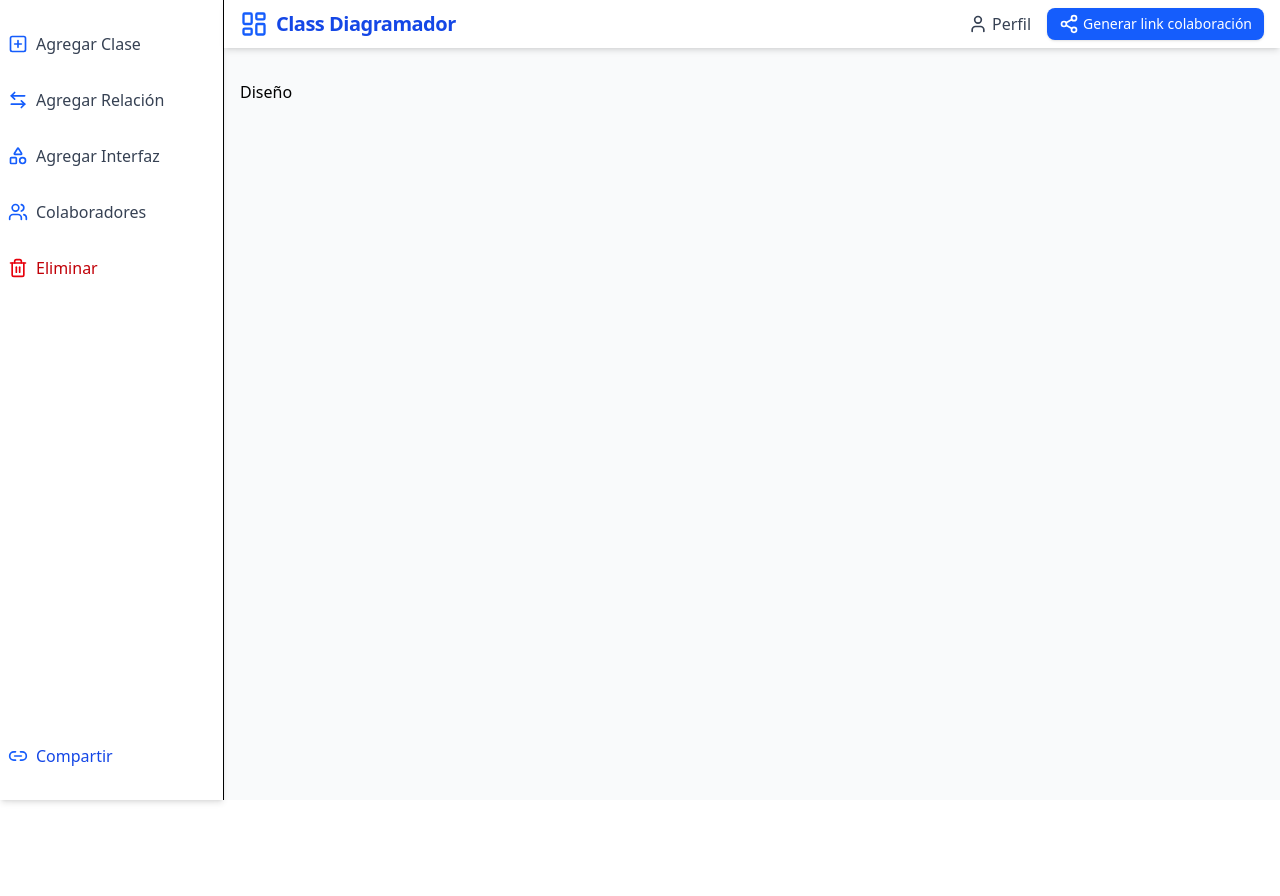
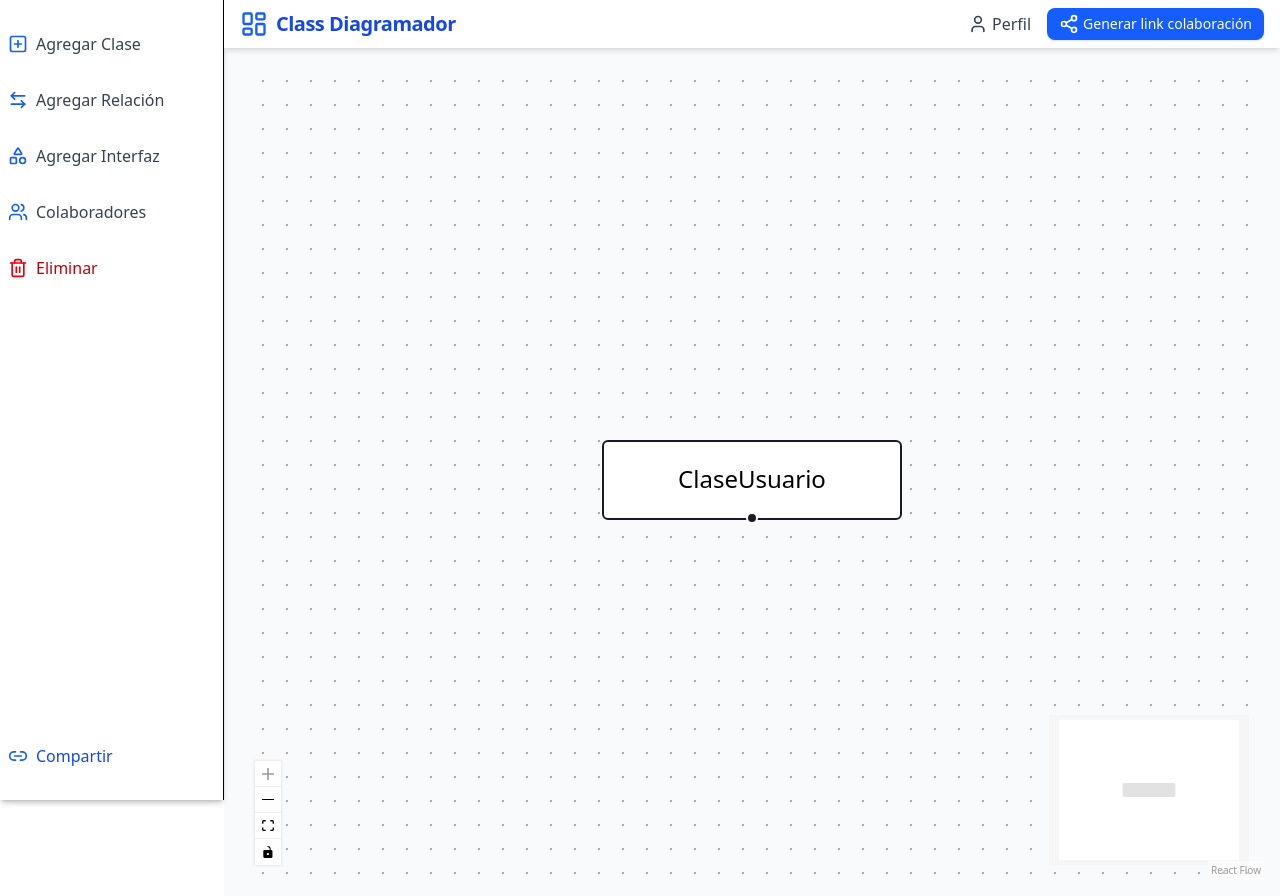
Before and after one commit to WildeRojas/BackGenAI_Frontend, a React (Vite) app: page / in a window 1280 px wide. Before the commit the page ends 800 px from the top, so only its background shows below. Built offline with nearby package versions, Linux system fonts and the light colour scheme.

Commit message:
Add: interfaz para los diagramas y funcionalidades

```diff
--- a/package.json
+++ b/package.json
@@ -11,6 +11,7 @@
   },
   "dependencies": {
     "@tailwindcss/vite": "^4.1.13",
+    "@xyflow/react": "^12.8.4",
     "lucide-react": "^0.544.0",
     "react": "^19.1.1",
     "react-dom": "^19.1.1",
--- a/src/App.tsx
+++ b/src/App.tsx
@@ -3,7 +3,7 @@ import { BrowserRouter, Routes, Route, Navigate } from 'react-router-dom';
 import { Navbar } from './Components/Navbar';
 import { Sidebar } from './Components/Sidebar';
 import { Perfil } from './Pages/Perfil';
-import { Diseño } from './Pages/Diseño';
+import { Diagrama } from './Pages/Diagrama';
 
 function App() {
   return (
@@ -14,7 +14,7 @@ function App() {
           <Navbar />
           <main className="p-4 pt-8">
             <Routes>
-              <Route path="/" element={<Diseño />} />
+              <Route path="/" element={<Diagrama />} />
               <Route path="/perfil" element={<Perfil />} />
               <Route path="*" element={<Navigate to="/" replace />} />
             </Routes>
--- a/src/Components/Sidebar.tsx
+++ b/src/Components/Sidebar.tsx
@@ -1,11 +1,18 @@
 
 import { PlusSquare, Link2, Users, Shapes, ArrowLeftRight, Trash2 } from "lucide-react";
+import type React from "react";
 
-export const Sidebar = () => {
+interface SidebarProps {
+	onAddNode?: () => void;
+}
+
+export const Sidebar: React.FC<SidebarProps> = ({ onAddNode }) => {
 	return (
 		<aside className="h-full min-h-screen w-16 sm:w-56 bg-white border-r shadow-md flex flex-col items-center py-6 gap-6 fixed top-0 left-0 z-40 transition-all">
 			<div className="flex flex-col items-center gap-4 w-full">
-				<button className="flex items-center gap-2 w-full px-2 py-2 rounded-lg hover:bg-blue-50 transition-colors group">
+				<button
+					onClick={onAddNode}
+					className="flex items-center gap-2 w-full px-2 py-2 rounded-lg hover:bg-blue-50 transition-colors group">
 					<PlusSquare className="w-5 h-5 text-blue-600" />
 					<span className="hidden sm:inline text-gray-700 group-hover:text-blue-700 font-medium">Agregar Clase</span>
 				</button>
--- /dev/null
+++ b/src/Pages/Diagrama.tsx
@@ -0,0 +1,64 @@
+import React, { useCallback } from "react"
+import {
+    ReactFlow,
+    Background,
+    BackgroundVariant,
+    Controls,
+    MiniMap,
+    addEdge,
+    useNodesState,
+    useEdgesState,
+} from "@xyflow/react"
+
+import type { Connection, Edge, Node } from "@xyflow/react";
+import "@xyflow/react/dist/style.css"
+
+const initialNodes: Node[] = [{
+    id: '1',
+    type: 'input',
+    position: { x: 200, y: 150 },
+    data: { label: 'ClaseUsuario' },
+},];
+import { Sidebar } from "../Components/Sidebar";
+
+const initialEdges: Edge[] = [];
+
+export const Diagrama: React.FC = () => {
+    const [nodes, SetNodes, onNodesChange] = useNodesState(initialNodes);
+    const [edges, SetEdges, onEdgesChange] = useEdgesState(initialEdges);
+
+    const addNode = () => {
+        const newNode: Node = {
+            id: (nodes.length + 1).toString(),
+            type: 'default',
+            position: { x: Math.random() * 400, y: Math.random() * 400 },
+            data: { label: `Clase${nodes.length + 1}` },
+        };
+        SetNodes((nds) => nds.concat(newNode));
+    }
+
+    const onConnect = useCallback(
+        (params: Edge | Connection) => SetEdges((eds) => addEdge(params, eds)),
+        [SetEdges]
+    );
+
+
+    return (
+        <div style={{ width: "100%", height: "100vh" }}>
+            <Sidebar onAddNode={addNode} />
+            <ReactFlow
+                nodes={nodes}
+                edges={edges}
+                onNodesChange={onNodesChange}
+                onEdgesChange={onEdgesChange}
+                onConnect={onConnect}
+                fitView
+            >
+                {/* Herramientas */}
+                <Background variant={BackgroundVariant.Dots} gap={12} size={1} />
+                <Controls />
+                <MiniMap />
+            </ReactFlow>
+        </div>
+    );
+}
--- a/src/Pages/Diseño.tsx
+++ /dev/null
@@ -1,5 +0,0 @@
-export const Diseño = () => {
-  return (
-    <div>Diseño</div>
-  )
-}
```
Also changed, not shown: 1 other file (tests, documents, lock files or other folders).
